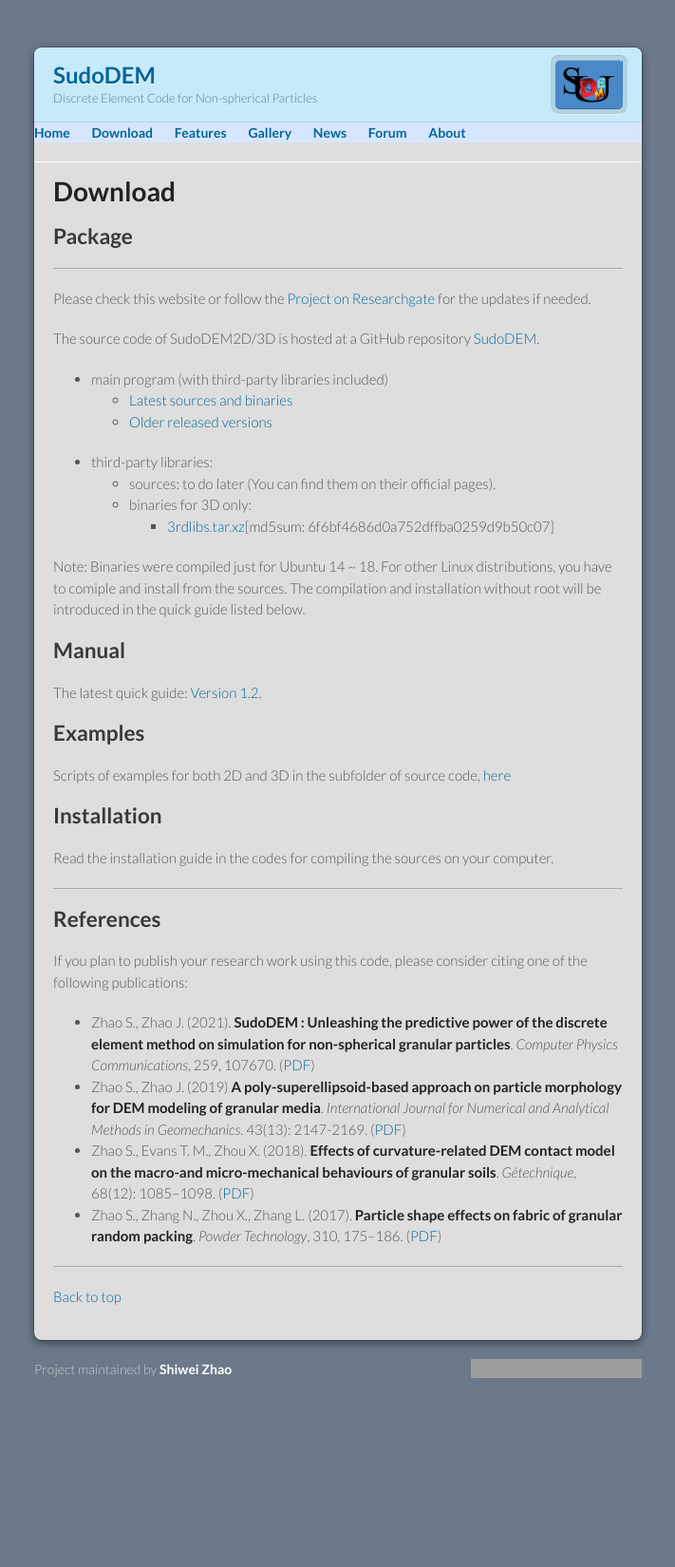
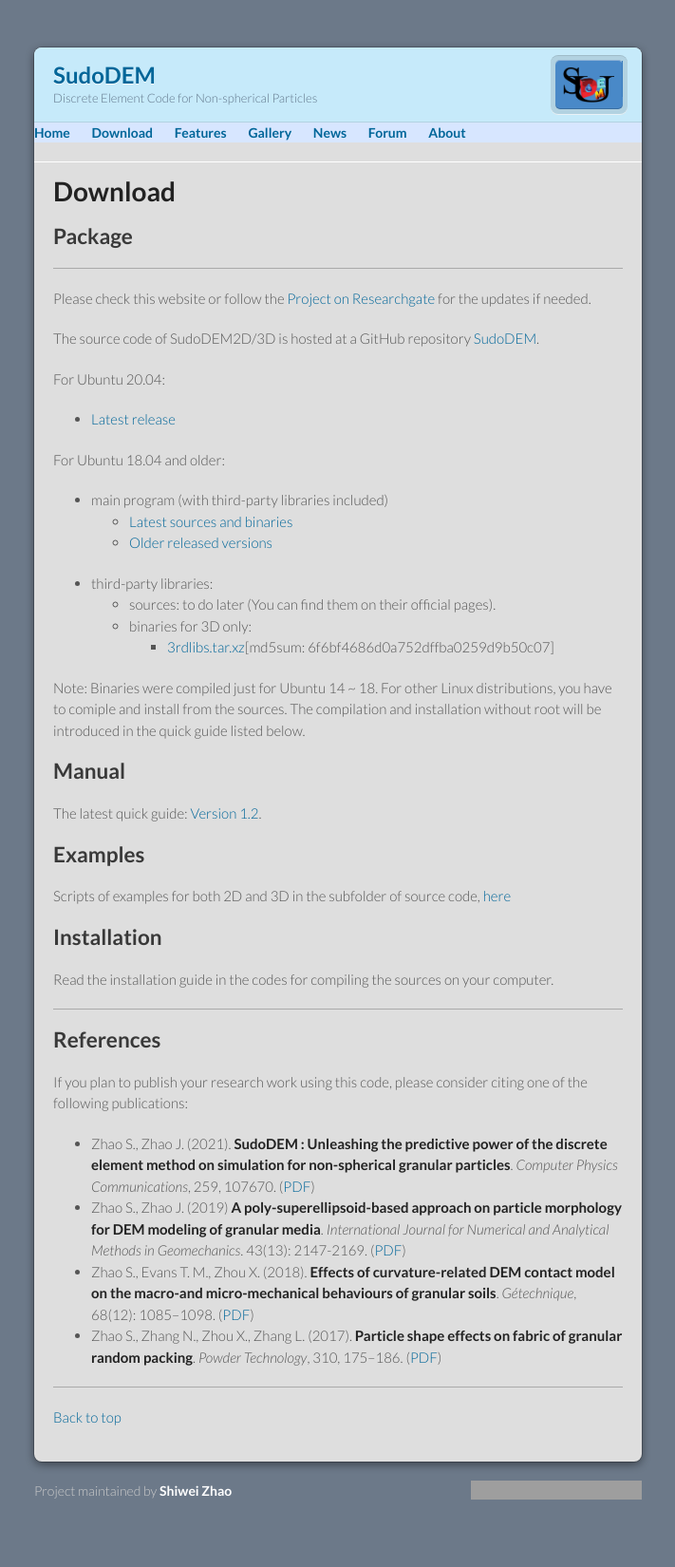
Before and after one commit to SudoDEM/sudodem.github.io, a Jekyll site: the page built from download.md, in a window 1280 px wide. Shown: the whole page at 95% size, without its empty margins (284-995 px from the left). Built offline with Jekyll 4.4.1, drawn with Linux system fonts in a browser that asks for light colours; our own code applies the rules of GitHub Pages for plain Markdown files; before the commit the page ends 1522 px from its top, so only the background shows below that; grey boxes are pictures that could not be loaded.

Commit message:
Update download.md

```diff
--- a/download.md
+++ b/download.md
@@ -9,6 +9,11 @@ layout: default
 Please check this website or follow the [Project on Researchgate](https://www.researchgate.net/project/SudoDEM-a-discrete-element-code-for-non-spherical-particles) for the updates if needed.
 
 The source code of SudoDEM2D/3D is hosted at a GitHub repository [SudoDEM](https://github.com/SudoDEM/SudoDEM).
+
+For Ubuntu 20.04:
+- [Latest release](https://github.com/SudoDEM/SudoDEM/releases/latest/)
+
+For Ubuntu 18.04 and older:
 - main program (with third-party libraries included)
   - [Latest sources and binaries](https://github.com/SudoDEM/SudoDEM/releases/tag/v1.3.6)
   - [Older released versions](https://github.com/SudoDEM/SudoDEM/releases)
```
